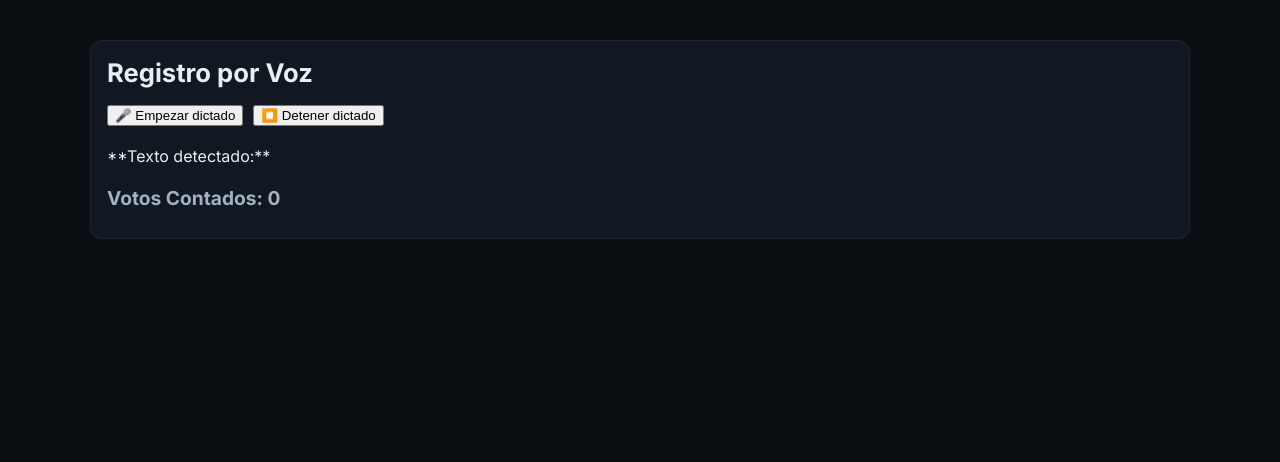
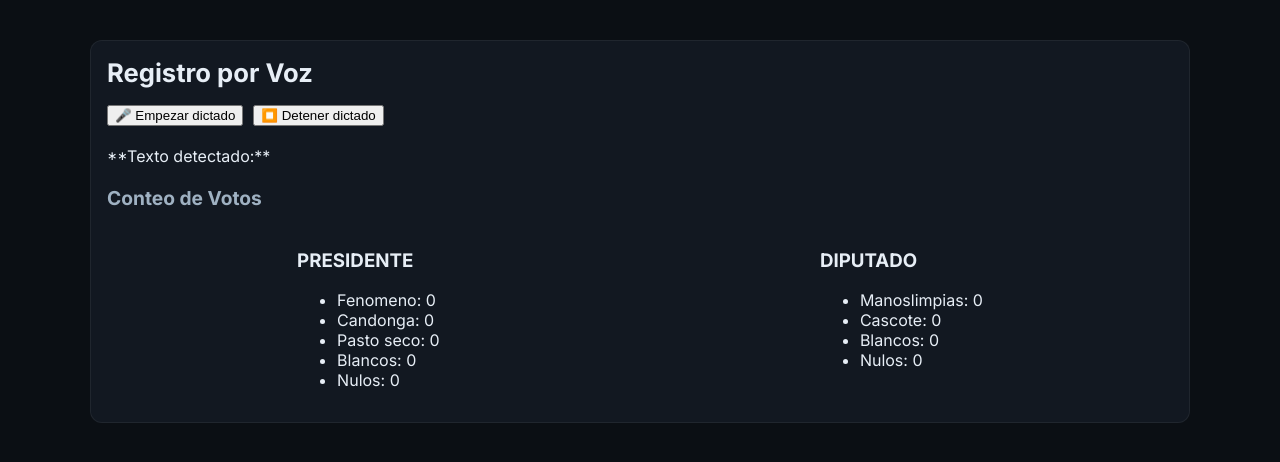
Before and after one commit to profesionalesrnmagallanes-cell/panel-conteo, a Next.js app: page /voz in a window 1280 px wide. Shown: the top 462 px of the page. Built offline with nearby package versions, Linux system fonts and the light colour scheme; no server answers; the database is empty; sample sign-in values are in the browser's storage.

Commit message:
Update page.tsx

```diff
--- a/app/voz/page.tsx
+++ b/app/voz/page.tsx
@@ -1,37 +1,67 @@
 "use client";
 
 import { useState, useEffect, useRef } from "react";
-import { getAuth, onAuthStateChanged, User } from "firebase/auth"; // Importar User
+import { getAuth, onAuthStateChanged, User } from "firebase/auth";
 import { useRouter } from 'next/navigation';
-import { app } from "@/lib/firebase";
+import { app, db } from "@/lib/firebase"; // Importar 'db'
+import { doc, getDoc, setDoc, onSnapshot, updateDoc } from "firebase/firestore";
 
 export default function VozPage() {
   const [text, setText] = useState("");
-  const [user, setUser] = useState<User | null>(null); // Corregido: El estado puede ser User o null
-  const [votos, setVotos] = useState(0); // Estado para contar los votos
+  const [user, setUser] = useState<User | null>(null);
+  const [votos, setVotos] = useState({
+    presidente: {
+      "fenomeno": 0,
+      "candonga": 0,
+      "pasto seco": 0,
+      "blancos": 0,
+      "nulos": 0,
+    },
+    diputado: {
+      "manoslimpias": 0,
+      "cascote": 0,
+      "blancos": 0,
+      "nulos": 0,
+    },
+  });
   const router = useRouter();
   const auth = getAuth(app);
   const recognitionRef = useRef<any>(null);
 
   useEffect(() => {
-    // Escucha los cambios en el estado de autenticación
-    const unsubscribe = onAuthStateChanged(auth, (user) => {
+    const unsubscribeAuth = onAuthStateChanged(auth, async (user) => {
       if (user) {
-        // Si hay un usuario autenticado, establece el estado
         setUser(user);
+        // Cargar los votos existentes de Firestore
+        const votosDocRef = doc(db, "resultados", "votos-2025");
+        const docSnap = await getDoc(votosDocRef);
+        if (docSnap.exists()) {
+          setVotos(docSnap.data() as any);
+        } else {
+          // Si el documento no existe, crearlo
+          await setDoc(votosDocRef, votos);
+        }
+
+        // Escuchar cambios en tiempo real
+        const unsubscribeFirestore = onSnapshot(votosDocRef, (doc) => {
+          if (doc.exists()) {
+            setVotos(doc.data() as any);
+          }
+        });
+
+        return () => unsubscribeFirestore();
+
       } else {
-        // Si no hay un usuario, redirige a la página de login
         setUser(null);
         router.push("/login");
       }
     });
 
-    // Detiene la escucha y la suscripción cuando el componente se desmonta
     return () => {
       if (recognitionRef.current) {
         recognitionRef.current.stop();
       }
-      unsubscribe();
+      unsubscribeAuth();
     };
   }, [auth, router]);
 
@@ -41,25 +71,55 @@ export default function VozPage() {
       return;
     }
 
-    // Si ya hay un proceso de reconocimiento, no iniciar uno nuevo
     if (recognitionRef.current) return;
 
     const recognition = new (window as any).webkitSpeechRecognition();
     recognition.lang = "es-CL";
-    recognition.continuous = true; // Ahora escucha de forma continua
+    recognition.continuous = true;
     recognition.interimResults = false;
 
-    recognition.onresult = (event: any) => {
+    recognition.onresult = async (event: any) => {
       const lastResultIndex = event.results.length - 1;
       const transcript = event.results[lastResultIndex][0].transcript.toLowerCase();
       setText(transcript);
 
-      // Lógica de conteo de votos
-      const palabraClave = "pasto seco";
-      const regex = new RegExp(`\\b${palabraClave}\\b`, 'g');
-      const matches = transcript.match(regex) || [];
-      if (matches.length > 0) {
-        setVotos(prevVotos => prevVotos + matches.length);
+      const votosDocRef = doc(db, "resultados", "votos-2025");
+      const updatedVotos = { ...votos };
+
+      // Lógica de conteo para Presidente
+      const presidenteCandidatos = {
+        "fenomeno": ["fenomeno", "uno", "1"],
+        "candonga": ["candonga", "dos", "2"],
+        "pasto seco": ["pasto seco", "tres", "3"],
+        "blancos": ["blancos"],
+        "nulos": ["nulos"],
+      };
+
+      let votoRegistrado = false;
+      for (const candidato in presidenteCandidatos) {
+        if (presidenteCandidatos[candidato].some(alias => transcript.includes(alias))) {
+          updatedVotos.presidente[candidato] += 1;
+          votoRegistrado = true;
+        }
+      }
+
+      // Lógica de conteo para Diputado
+      const diputadoCandidatos = {
+        "manoslimpias": ["manoslimpias", "uno", "1"],
+        "cascote": ["cascote", "dos", "2"],
+        "blancos": ["blancos"],
+        "nulos": ["nulos"],
+      };
+
+      for (const candidato in diputadoCandidatos) {
+        if (diputadoCandidatos[candidato].some(alias => transcript.includes(alias))) {
+          updatedVotos.diputado[candidato] += 1;
+          votoRegistrado = true;
+        }
+      }
+
+      if (votoRegistrado) {
+        await updateDoc(votosDocRef, updatedVotos);
       }
     };
 
@@ -69,7 +129,6 @@ export default function VozPage() {
     };
 
     recognition.onend = () => {
-      // Limpia la referencia cuando el reconocimiento termina
       recognitionRef.current = null;
     };
 
@@ -83,7 +142,6 @@ export default function VozPage() {
     }
   };
 
-  // Muestra un mensaje de carga mientras se verifica el estado de autenticación
   if (!user) {
     return (
       <div className="container card" style={{ marginTop: 40 }}>
@@ -92,7 +150,6 @@ export default function VozPage() {
     );
   }
 
-  // Muestra el contenido de la página solo si el usuario está autenticado
   return (
     <div className="container card" style={{ marginTop: 40 }}>
       <h1>Registro por Voz</h1>
@@ -107,7 +164,25 @@ export default function VozPage() {
         <br />
         {text}
       </p>
-      <h2 style={{ marginTop: 20 }}>Votos Contados: {votos}</h2>
+      <h2 style={{ marginTop: 20 }}>Conteo de Votos</h2>
+      <div style={{ display: 'flex', justifyContent: 'space-around', marginTop: 20 }}>
+        <div>
+          <h3>PRESIDENTE</h3>
+          <ul>
+            {Object.keys(votos.presidente).map((candidato) => (
+              <li key={candidato}>{candidato.charAt(0).toUpperCase() + candidato.slice(1)}: {votos.presidente[candidato]}</li>
+            ))}
+          </ul>
+        </div>
+        <div>
+          <h3>DIPUTADO</h3>
+          <ul>
+            {Object.keys(votos.diputado).map((candidato) => (
+              <li key={candidato}>{candidato.charAt(0).toUpperCase() + candidato.slice(1)}: {votos.diputado[candidato]}</li>
+            ))}
+          </ul>
+        </div>
+      </div>
     </div>
   );
 }
```
